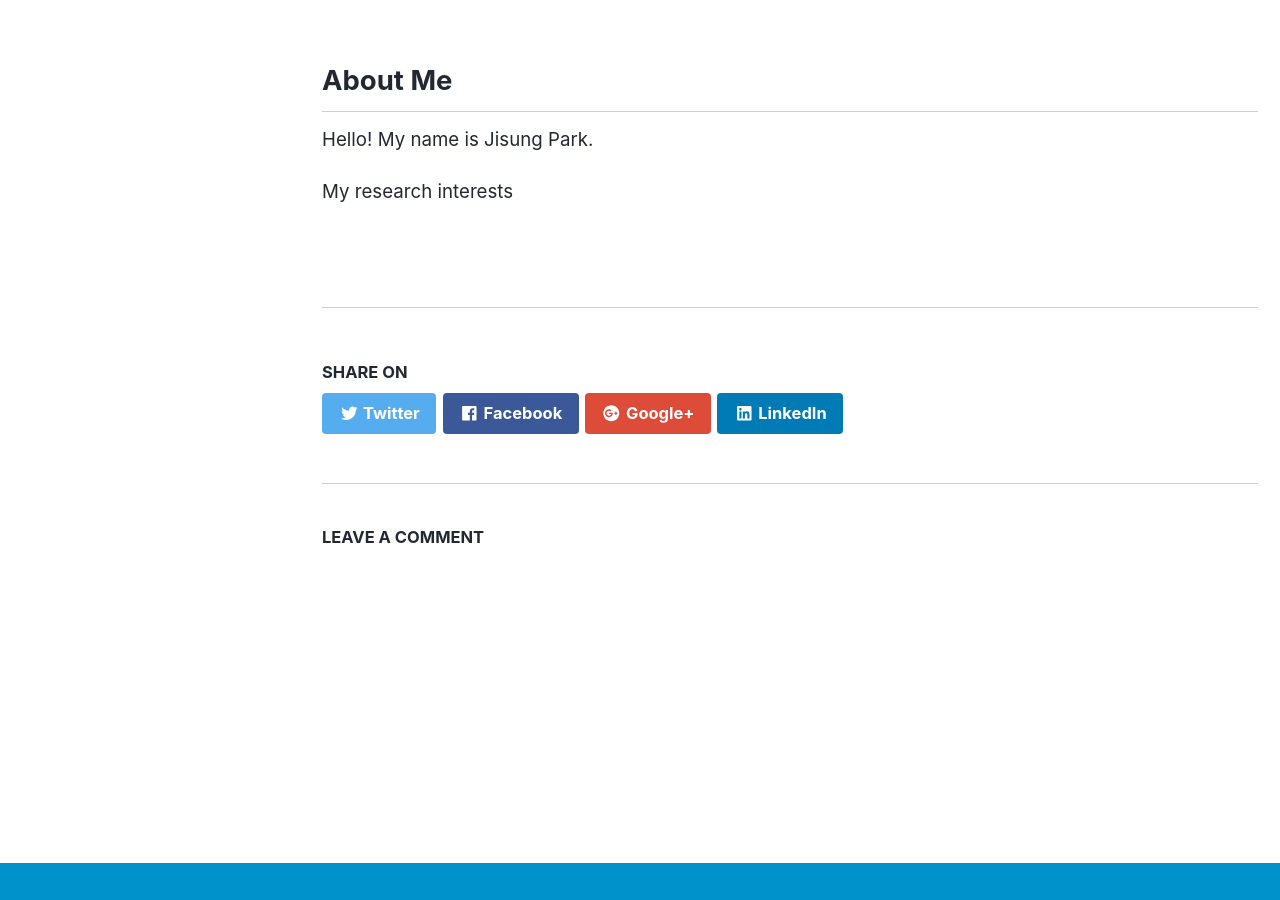
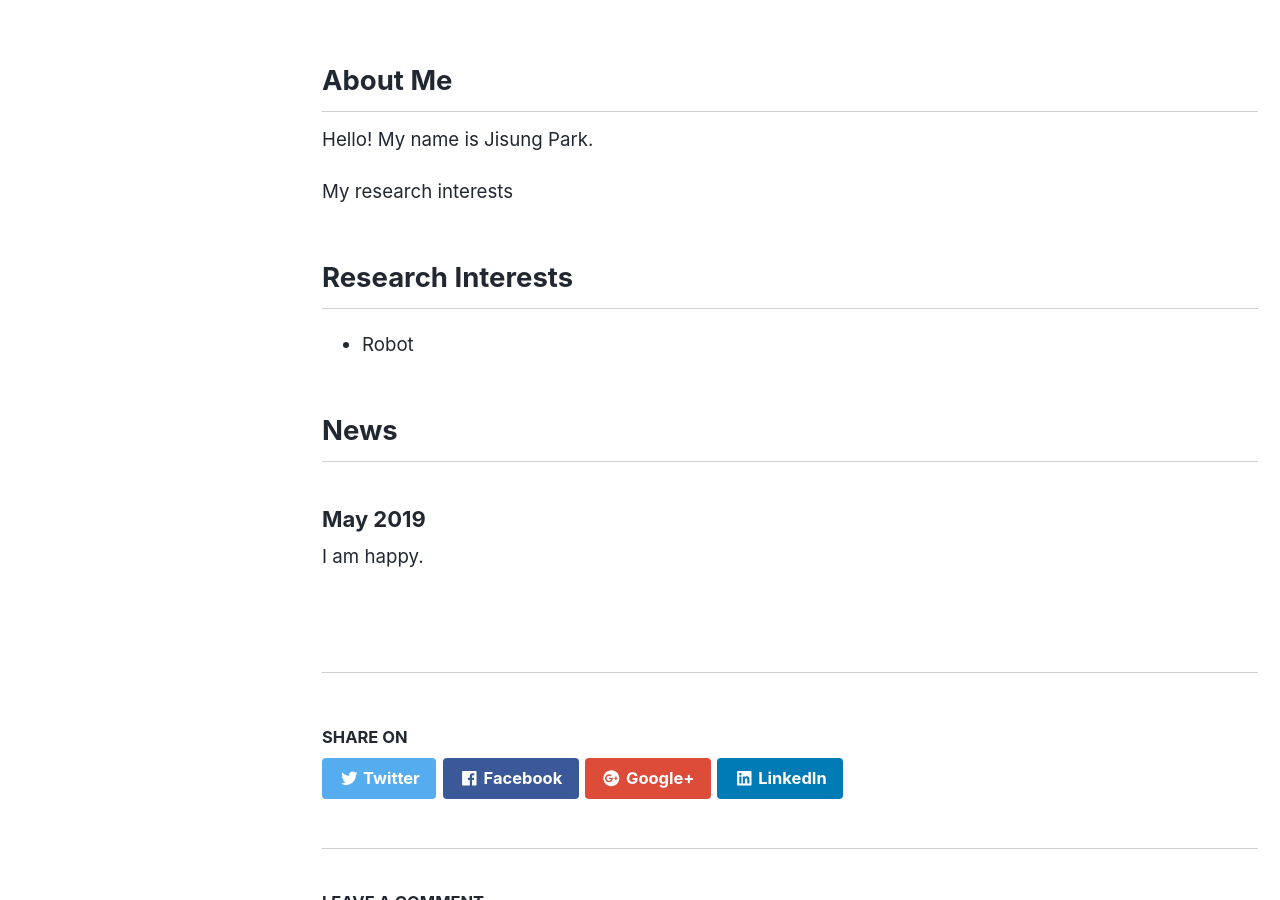
Before and after one commit to tesschin/kaist-jisungpark.github.io, a Jekyll site: the page built from index.md, in a window 1280 px wide and 900 px high, scrolled down 425 px. Built offline with Jekyll 4.4.1, drawn with Linux system fonts in a browser that asks for light colours; nearby versions of some CDN libraries; the list of posts is cut into pages by our own code.

Commit message:
Update index.md

```diff
--- a/index.md
+++ b/index.md
@@ -19,3 +19,11 @@ Hello! My name is Jisung Park.
 
 My research interests
 {: style="text-align: justify;"}
+
+## Research Interests
+* Robot
+
+
+## News
+### May 2019
+I am happy.
```
